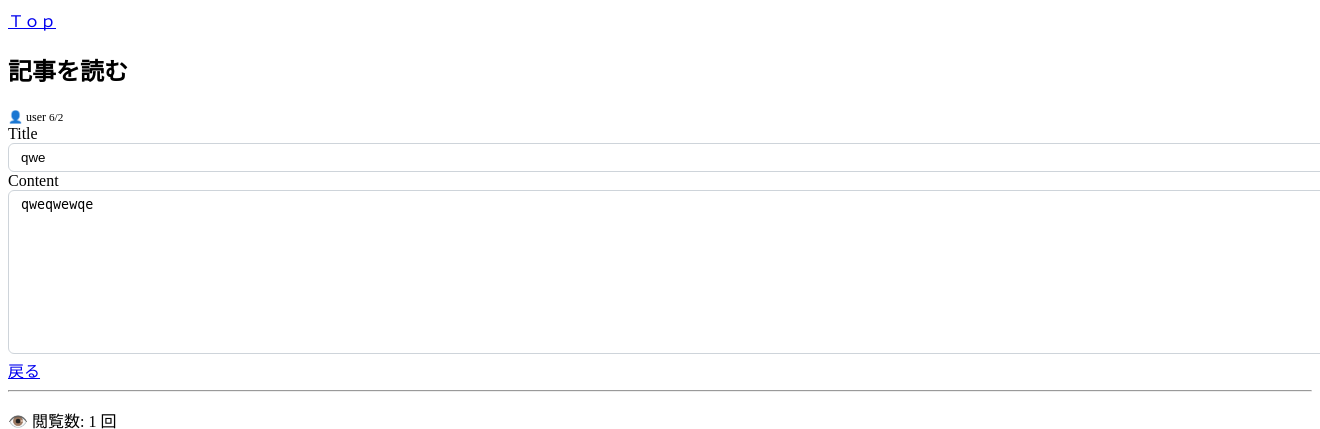
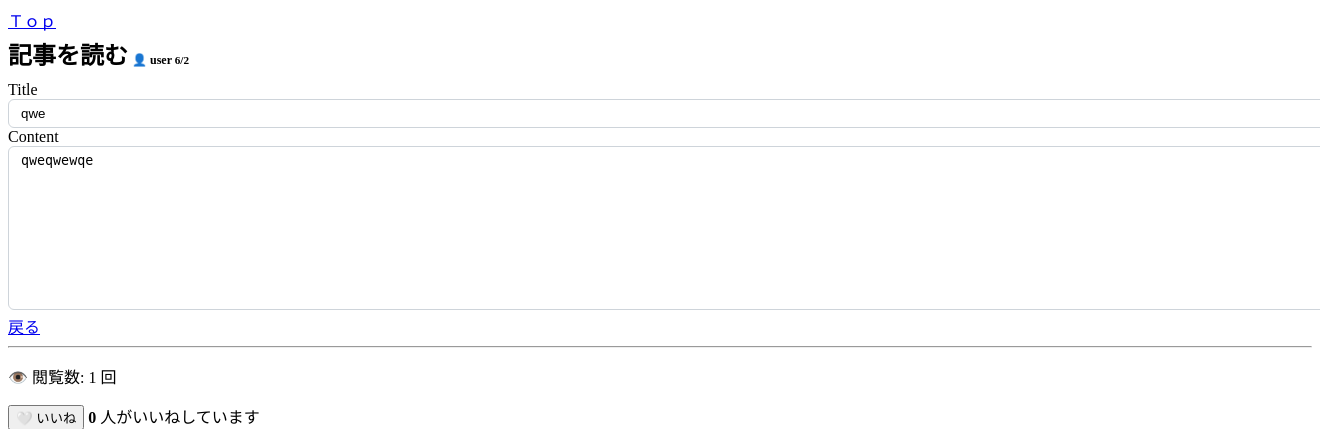
Before and after one commit to nnjrg248-debug/BLOGapp_Anywhere, a Django app: page /edit/4 in a window 1320 px wide; the page is wider, and only the part inside the window is pictured. Shown: the top 429 px of that part. Run offline with Django 5.2, Linux system fonts and the light colour scheme; data comes from the database, SQL or seed files in the repository; both versions use the stored data as it was after the commit.

Commit message:
記事を読むのレイアウトOK

```diff
--- a/Suggestion/templates/edit/memo_form.html
+++ b/Suggestion/templates/edit/memo_form.html
@@ -9,17 +9,19 @@
                     <h2>Blogを編集</h2>
                 {% else %}
                     <!-- 💡 横一列に並べるための外枠（親要素）を追加 -->
-                    <div class="d-flex align-items-center gap-2 mb-2">
-                        <h2 class="mb-0">記事を読む</h2>
+                    <div style=" height:10px; border: 0px solid blue;">&nbsp;</div>
+                    <div class="  margin: 1000px 20px; ">
+                        <span class="title-like-h2 d-inline-block">記事を読む</span>
 
-                        <span class="text-secondary" style="font-size: 0.75rem;">
+                        <span class="text-secondary " style="font-size: 0.75rem;font-weight: bold;">
                             👤 {{ memo.author.username }}
                         </span>
 
-                        <span class="badge bg-secondary" style="font-size: 0.7rem;">
+                        <span class="badge bg-secondary " style="font-size: 0.7rem;font-weight: bold;">
                             {{ memo.created_at|date:"n/j" }}
                         </span>
                     </div>
+                    <div style="height:10px; outline: 0px solid red;">&nbsp;</div>
                 {% endif %}
             {% else %}
                 <h2>新規作成</h2>
@@ -105,6 +107,13 @@
 </div>
 
 <style>
+    .title-like-h2 {
+        font-size: 1.5rem;   /* h2 と同等 */
+        font-weight: bold;
+        line-height: 1.2;
+    }
+
+
     input, textarea {
         width: 100%;
         border: 1px solid #ced4da;
```
Also changed, not shown: db.sqlite3.
